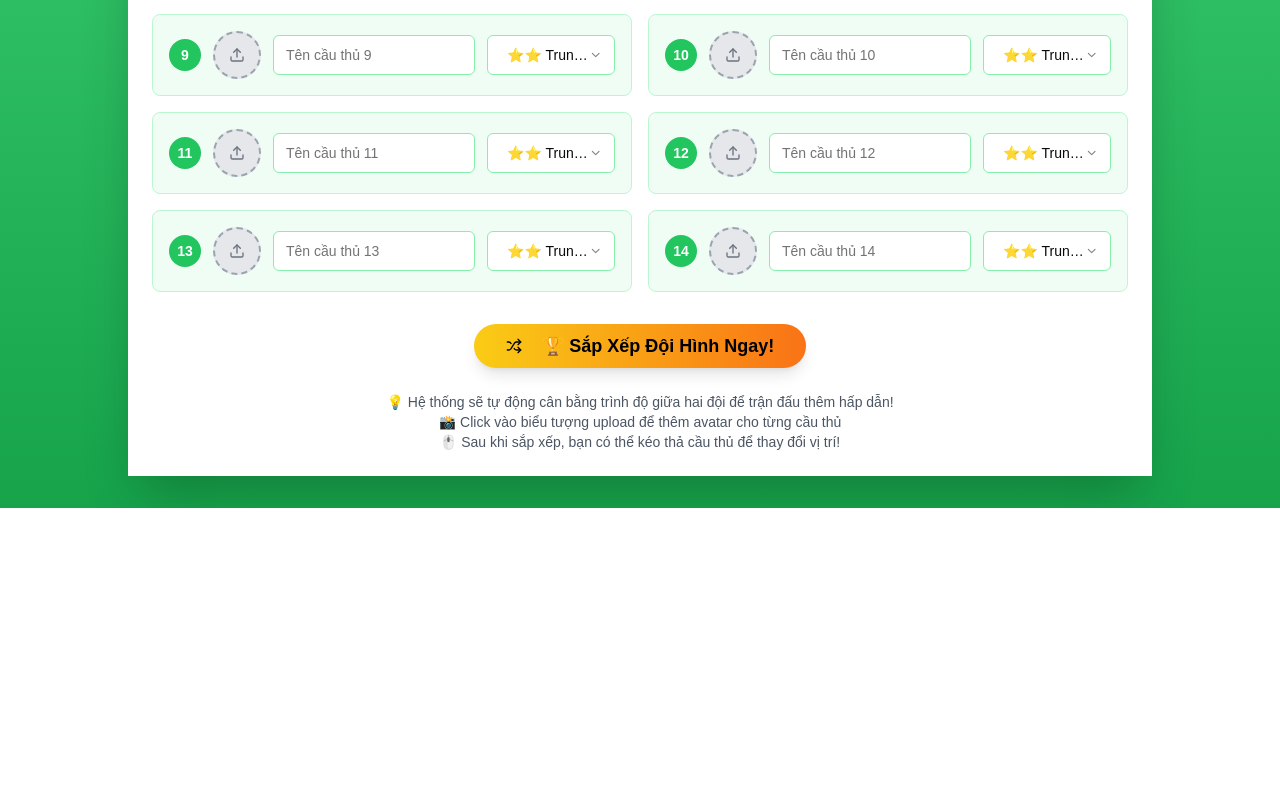
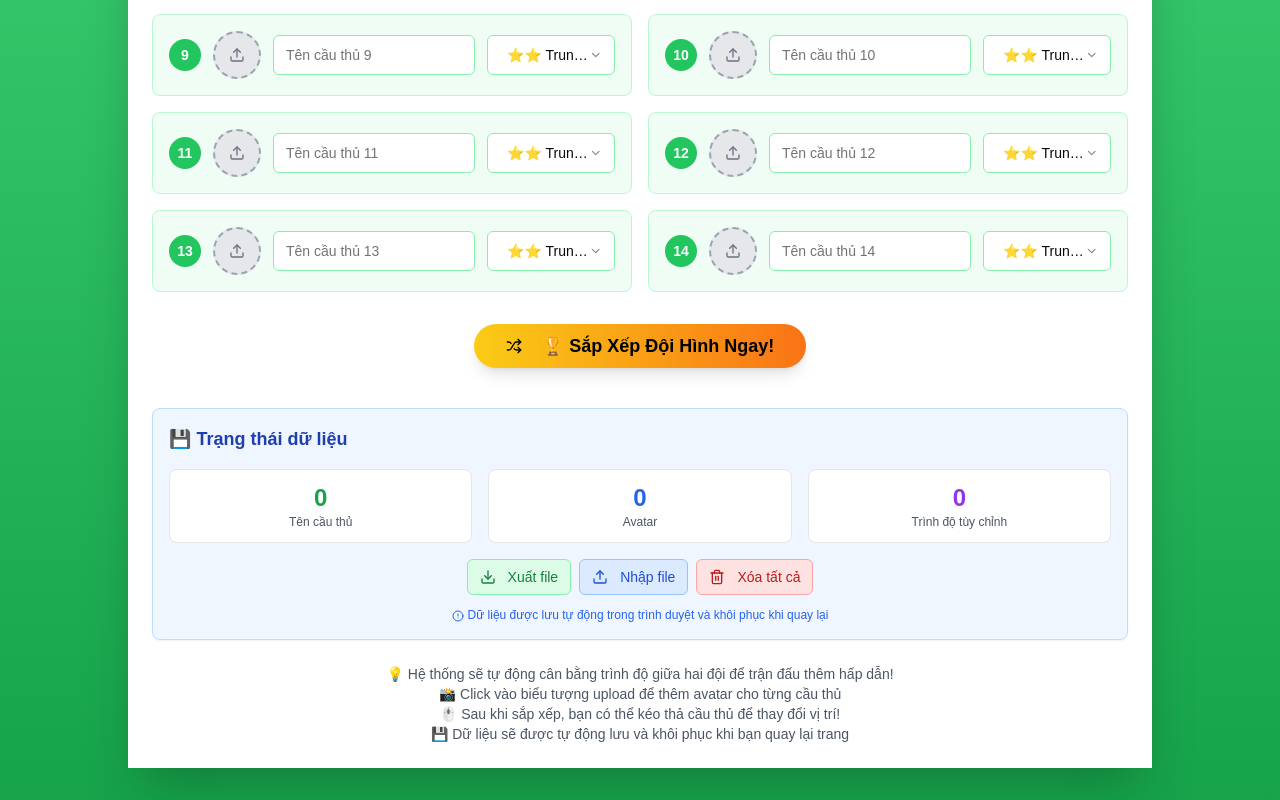
Before and after one commit to bachloxo/football-lineup, a Next.js app: page / in a window 1280 px wide. Shown: the part 638-1438 px from the top of the page. Before the commit the page ends 1146 px from the top, so only its background shows below. Built offline with nearby package versions, Linux system fonts and the light colour scheme.

Commit message:
feat: add localStorage data storage and auto-recovery
Implement auto-save, load, and data import/export using localStorage.

#VERCEL_SKIP

Co-authored-by: Bach Ton That <15206071+bachloxo@users.noreply.github.com>

```diff
--- a/app/page.tsx
+++ b/app/page.tsx
@@ -2,12 +2,13 @@
 
 import type React from "react"
 
-import { useState, useRef } from "react"
+import { useState, useRef, useEffect } from "react"
 import { Button } from "@/components/ui/button"
 import { Input } from "@/components/ui/input"
 import { Select, SelectContent, SelectItem, SelectTrigger, SelectValue } from "@/components/ui/select"
 import { Card, CardContent, CardHeader, CardTitle } from "@/components/ui/card"
 import { Users, Shuffle, Edit3, Upload, X, Move } from "lucide-react"
+import DataStatus from "@/components/data-status"
 
 type SkillLevel = "good" | "average" | "weak"
 
@@ -35,6 +36,9 @@ const skillLabels = {
   average: "Trung bình",
   weak: "Yếu",
 }
+
+// Thêm sau các constant definitions, trước component function
+const STORAGE_KEY = "football-lineup-data"
 
 // Default positions for 2-3-1 formation
 const defaultPositions = {
@@ -67,6 +71,54 @@ export default function FootballLineup() {
   const [editingPlayer, setEditingPlayer] = useState<{ teamIndex: number; playerIndex: number } | null>(null)
   const [draggedPlayer, setDraggedPlayer] = useState<{ teamIndex: number; playerIndex: number } | null>(null)
   const fieldRef = useRef<HTMLDivElement>(null)
+
+  // Thêm các functions này vào trong component, sau các state declarations:
+
+  const saveToLocalStorage = (data: Player[]) => {
+    try {
+      localStorage.setItem(STORAGE_KEY, JSON.stringify(data))
+    } catch (error) {
+      console.error("Không thể lưu dữ liệu:", error)
+    }
+  }
+
+  const loadFromLocalStorage = (): Player[] | null => {
+    try {
+      const saved = localStorage.getItem(STORAGE_KEY)
+      if (saved) {
+        return JSON.parse(saved)
+      }
+    } catch (error) {
+      console.error("Không thể tải dữ liệu:", error)
+    }
+    return null
+  }
+
+  const clearLocalStorage = () => {
+    try {
+      localStorage.removeItem(STORAGE_KEY)
+      setPlayers(Array.from({ length: 14 }, (_, i) => ({ name: "", skill: "average" as SkillLevel })))
+    } catch (error) {
+      console.error("Không thể xóa dữ liệu:", error)
+    }
+  }
+
+  // Thêm useEffect để load dữ liệu khi component mount:
+  useEffect(() => {
+    const savedData = loadFromLocalStorage()
+    if (savedData && savedData.length === 14) {
+      setPlayers(savedData)
+    }
+  }, [])
+
+  // Thêm useEffect để save dữ liệu khi players thay đổi:
+  useEffect(() => {
+    // Chỉ save nếu có ít nhất 1 cầu thủ có tên
+    const hasData = players.some((player) => player.name.trim() !== "")
+    if (hasData) {
+      saveToLocalStorage(players)
+    }
+  }, [players])
 
   const updatePlayer = (index: number, field: keyof Player, value: string) => {
     const newPlayers = [...players]
@@ -371,6 +423,20 @@ export default function FootballLineup() {
     )
   }
 
+  const handleImportData = (importedPlayers: Player[]) => {
+    setPlayers(importedPlayers)
+  }
+
+  const handleExportData = () => {
+    // Function này sẽ được handle bởi DataStatus component
+  }
+
+  const handleClearAllData = () => {
+    if (confirm("Bạn có chắc muốn xóa tất cả dữ liệu đã lưu?")) {
+      clearLocalStorage()
+    }
+  }
+
   return (
     <div className="min-h-screen bg-gradient-to-b from-green-400 to-green-600 py-8">
       <div className="container mx-auto px-4">
@@ -465,12 +531,21 @@ export default function FootballLineup() {
               >
                 <Shuffle className="w-6 h-6 mr-3" />🏆 Sắp Xếp Đội Hình Ngay!
               </Button>
+              <div className="flex justify-center gap-4 mt-4"></div>
             </div>
+
+            <DataStatus
+              players={players}
+              onImportData={handleImportData}
+              onExportData={handleExportData}
+              onClearData={handleClearAllData}
+            />
 
             <div className="mt-6 text-center text-sm text-gray-600">
               <p>💡 Hệ thống sẽ tự động cân bằng trình độ giữa hai đội để trận đấu thêm hấp dẫn!</p>
               <p>📸 Click vào biểu tượng upload để thêm avatar cho từng cầu thủ</p>
               <p>🖱️ Sau khi sắp xếp, bạn có thể kéo thả cầu thủ để thay đổi vị trí!</p>
+              <p>💾 Dữ liệu sẽ được tự động lưu và khôi phục khi bạn quay lại trang</p>
             </div>
           </CardContent>
         </Card>
--- /dev/null
+++ b/components/data-status.tsx
@@ -0,0 +1,156 @@
+"use client"
+
+import type React from "react"
+
+import { useState, useEffect } from "react"
+import { Card, CardContent } from "@/components/ui/card"
+import { Button } from "@/components/ui/button"
+import { Download, Upload, Trash2, Check, AlertCircle } from "lucide-react"
+
+interface Player {
+  name: string
+  skill: string
+  avatar?: string
+}
+
+interface DataStatusProps {
+  players: Player[]
+  onImportData: (data: Player[]) => void
+  onExportData: () => void
+  onClearData: () => void
+}
+
+export default function DataStatus({ players, onImportData, onExportData, onClearData }: DataStatusProps) {
+  const [lastSaved, setLastSaved] = useState<Date | null>(null)
+  const [dataStats, setDataStats] = useState({ names: 0, avatars: 0, skills: 0 })
+
+  useEffect(() => {
+    const stats = players.reduce(
+      (acc, player) => ({
+        names: acc.names + (player.name.trim() ? 1 : 0),
+        avatars: acc.avatars + (player.avatar ? 1 : 0),
+        skills: acc.skills + (player.skill !== "average" ? 1 : 0),
+      }),
+      { names: 0, avatars: 0, skills: 0 },
+    )
+    setDataStats(stats)
+
+    // Update last saved time
+    const hasData = stats.names > 0 || stats.avatars > 0
+    if (hasData) {
+      setLastSaved(new Date())
+    }
+  }, [players])
+
+  const handleExportToFile = () => {
+    const dataToExport = {
+      players,
+      exportDate: new Date().toISOString(),
+      version: "1.0",
+    }
+
+    const blob = new Blob([JSON.stringify(dataToExport, null, 2)], { type: "application/json" })
+    const url = URL.createObjectURL(blob)
+    const a = document.createElement("a")
+    a.href = url
+    a.download = `football-lineup-${new Date().toISOString().split("T")[0]}.json`
+    document.body.appendChild(a)
+    a.click()
+    document.body.removeChild(a)
+    URL.revokeObjectURL(url)
+  }
+
+  const handleImportFromFile = (event: React.ChangeEvent<HTMLInputElement>) => {
+    const file = event.target.files?.[0]
+    if (!file) return
+
+    const reader = new FileReader()
+    reader.onload = (e) => {
+      try {
+        const data = JSON.parse(e.target?.result as string)
+        if (data.players && Array.isArray(data.players) && data.players.length === 14) {
+          onImportData(data.players)
+        } else {
+          alert("File không đúng định dạng hoặc không có đủ 14 cầu thủ!")
+        }
+      } catch (error) {
+        alert("Không thể đọc file. Vui lòng chọn file JSON hợp lệ!")
+      }
+    }
+    reader.readAsText(file)
+    event.target.value = "" // Reset input
+  }
+
+  return (
+    <Card className="mt-6 border-blue-200 bg-blue-50">
+      <CardContent className="p-4">
+        <div className="flex items-center justify-between mb-4">
+          <h3 className="text-lg font-semibold text-blue-800 flex items-center gap-2">💾 Trạng thái dữ liệu</h3>
+          {lastSaved && (
+            <span className="text-xs text-blue-600 flex items-center gap-1">
+              <Check className="w-3 h-3" />
+              Đã lưu: {lastSaved.toLocaleTimeString()}
+            </span>
+          )}
+        </div>
+
+        <div className="grid grid-cols-3 gap-4 mb-4">
+          <div className="text-center p-3 bg-white rounded-lg border">
+            <div className="text-2xl font-bold text-green-600">{dataStats.names}</div>
+            <div className="text-xs text-gray-600">Tên cầu thủ</div>
+          </div>
+          <div className="text-center p-3 bg-white rounded-lg border">
+            <div className="text-2xl font-bold text-blue-600">{dataStats.avatars}</div>
+            <div className="text-xs text-gray-600">Avatar</div>
+          </div>
+          <div className="text-center p-3 bg-white rounded-lg border">
+            <div className="text-2xl font-bold text-purple-600">{dataStats.skills}</div>
+            <div className="text-xs text-gray-600">Trình độ tùy chỉnh</div>
+          </div>
+        </div>
+
+        <div className="flex flex-wrap gap-2 justify-center">
+          <Button
+            onClick={handleExportToFile}
+            size="sm"
+            variant="outline"
+            className="bg-green-100 hover:bg-green-200 text-green-700 border-green-300"
+          >
+            <Download className="w-4 h-4 mr-1" />
+            Xuất file
+          </Button>
+
+          <label className="cursor-pointer">
+            <input type="file" accept=".json" onChange={handleImportFromFile} className="hidden" />
+            <Button
+              size="sm"
+              variant="outline"
+              className="bg-blue-100 hover:bg-blue-200 text-blue-700 border-blue-300"
+              asChild
+            >
+              <span>
+                <Upload className="w-4 h-4 mr-1" />
+                Nhập file
+              </span>
+            </Button>
+          </label>
+
+          <Button
+            onClick={onClearData}
+            size="sm"
+            variant="outline"
+            className="bg-red-100 hover:bg-red-200 text-red-700 border-red-300"
+          >
+            <Trash2 className="w-4 h-4 mr-1" />
+            Xóa tất cả
+          </Button>
+        </div>
+
+        <div className="mt-3 text-xs text-blue-600 text-center">
+          <AlertCircle className="w-3 h-3 inline mr-1" />
+          Dữ liệu được lưu tự động trong trình duyệt và khôi phục khi quay lại
+        </div>
+      </CardContent>
+    </Card>
+  )
+}
```
